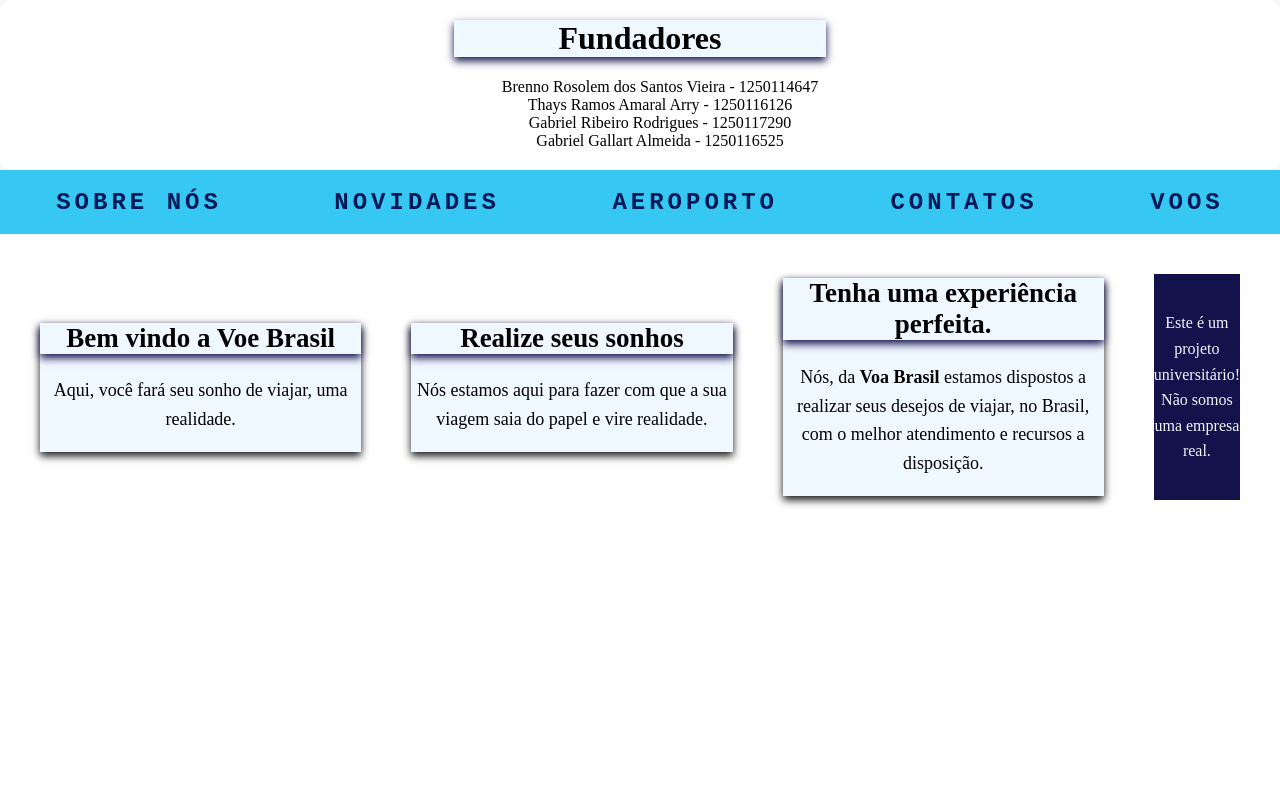
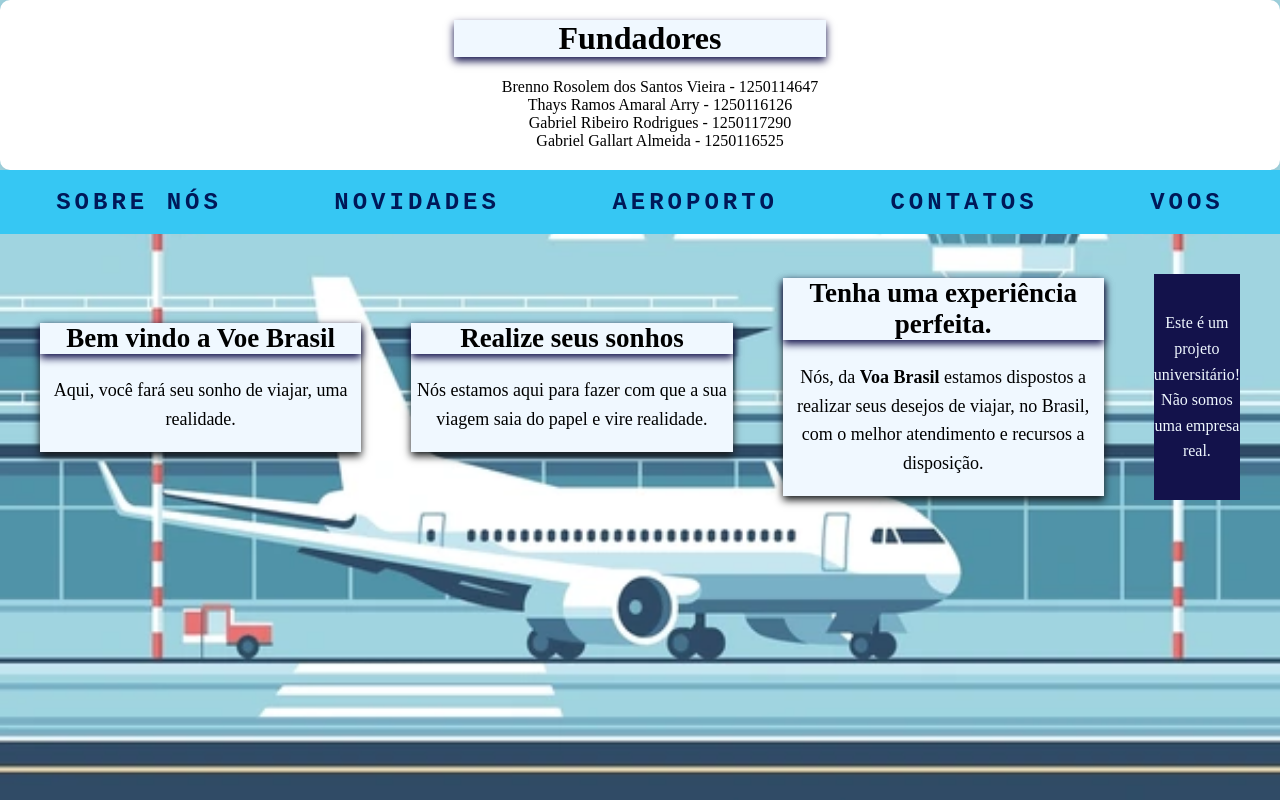
Before and after one commit to Vooks4609/Trabalho_de_faculdade_Site, a plain HTML site: page index.html in a window 1280 px wide. Drawn offline with Linux system fonts and the light colour scheme.

Commit message:
Update sobre.css

```diff
--- a/sobre.css
+++ b/sobre.css
@@ -1,6 +1,6 @@
 body{
     margin: 0%;
-    background: url(..//img/airport-airplane-on-runway-vector-600nw-2521665201.webp) no-repeat;
+    background: url(airport-airplane-on-runway-vector-600nw-2521665201.webp) no-repeat;
     background-size: cover;
     justify-content: center ;
     align-items: center;
```
